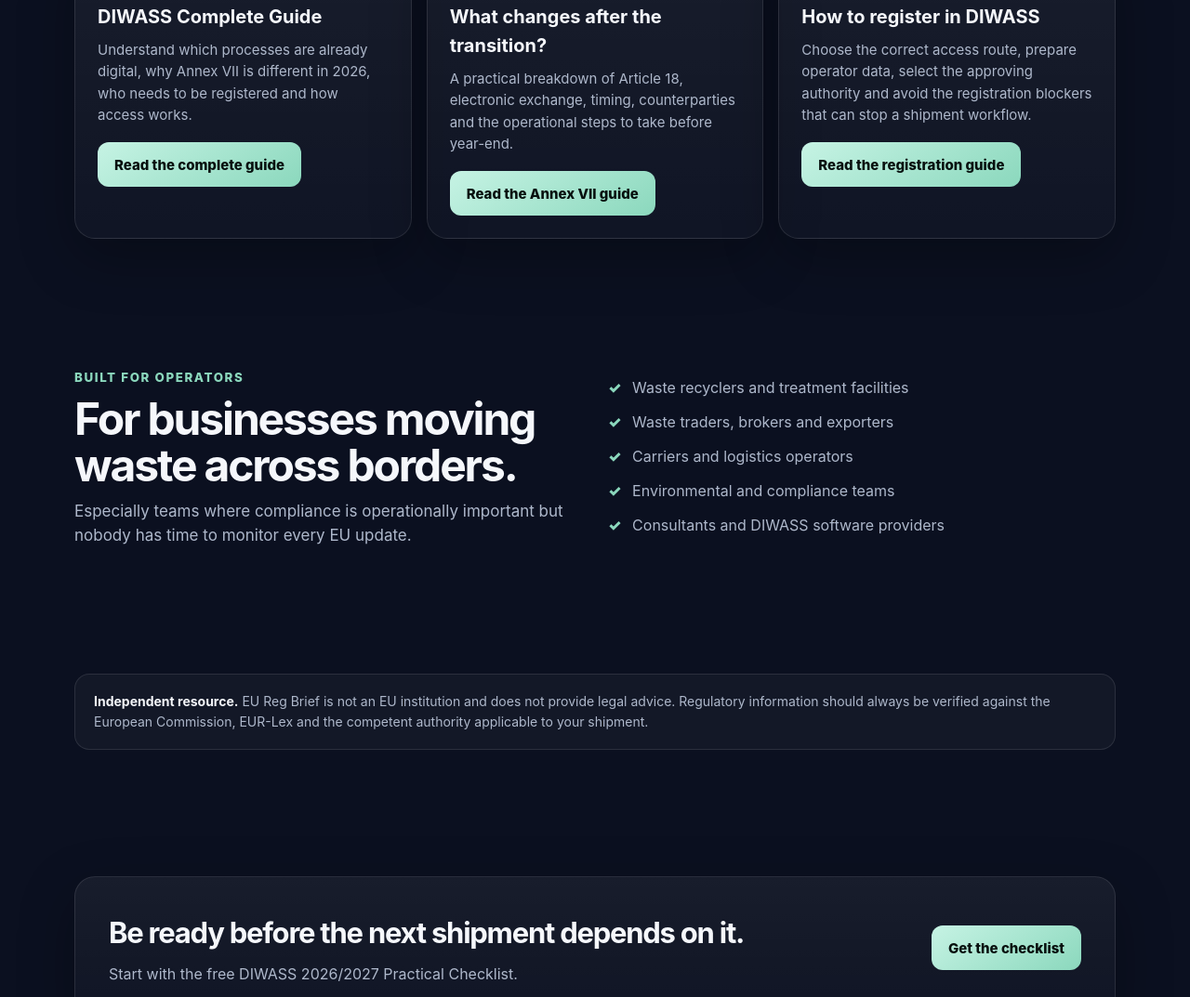
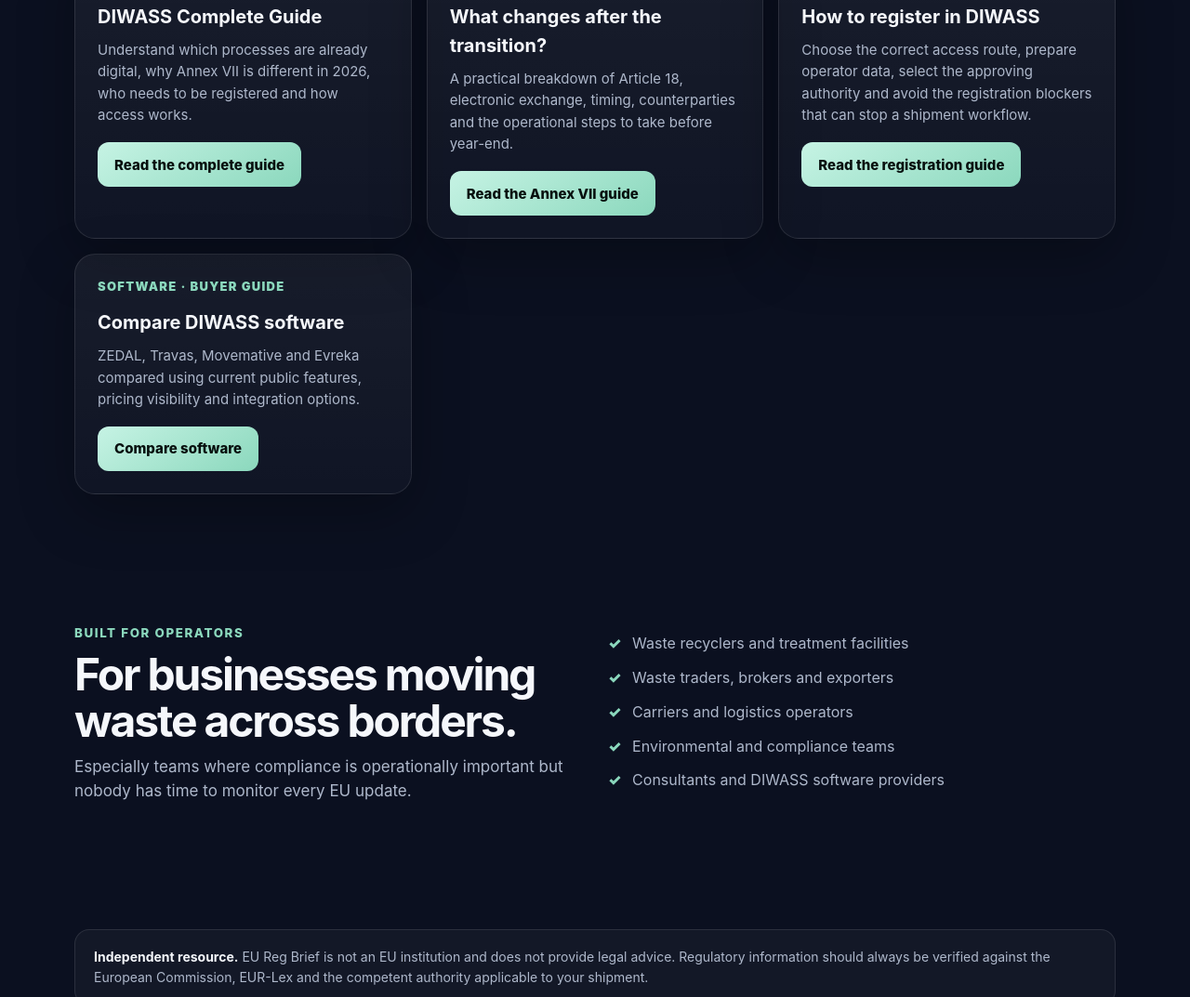
Before and after one commit to marccalbet23/euregbrief, a website: page index.html in a window 1280 px wide. Shown: the part 2211-3284 px from the top of the page at 93% size. Drawn offline with Linux system fonts and the light colour scheme.

Commit message:
Add DIWASS software comparison to homepage

```diff
--- a/index.html
+++ b/index.html
@@ -344,6 +344,12 @@
             <p>Choose the correct access route, prepare operator data, select the approving authority and avoid the registration blockers that can stop a shipment workflow.</p>
             <p style="margin-top:18px"><a class="button" href="/guides/how-to-register-company-in-diwass.html">Read the registration guide</a></p>
           </div>
+          <div class="card feature">
+            <div class="num">SOFTWARE · BUYER GUIDE</div>
+            <h3>Compare DIWASS software</h3>
+            <p>ZEDAL, Travas, Movemative and Evreka compared using current public features, pricing visibility and integration options.</p>
+            <p style="margin-top:18px"><a class="button" href="/guides/diwass-software-comparison-2026-2027.html">Compare software</a></p>
+          </div>
         </div>
       </div>
     </section>
```
